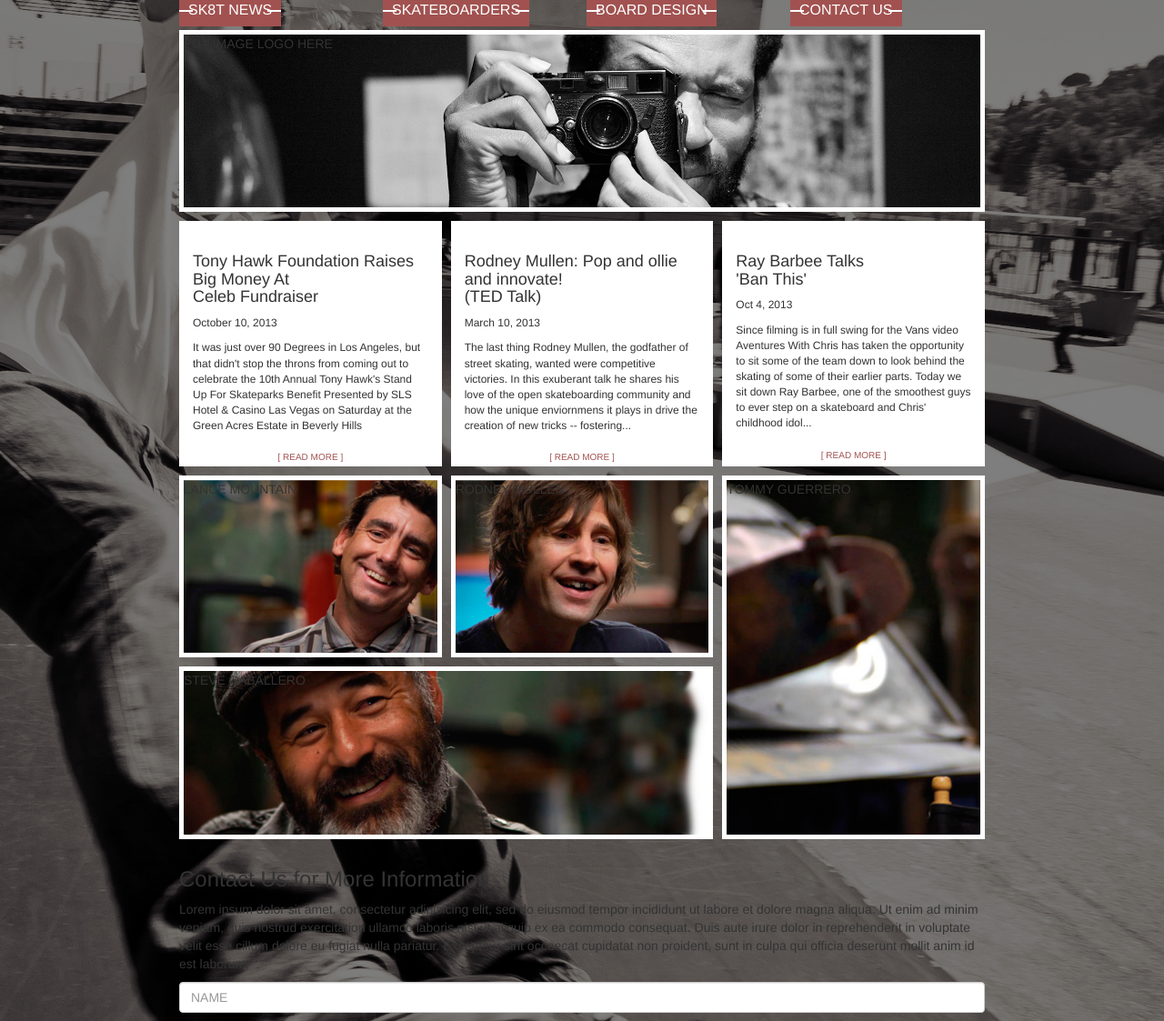
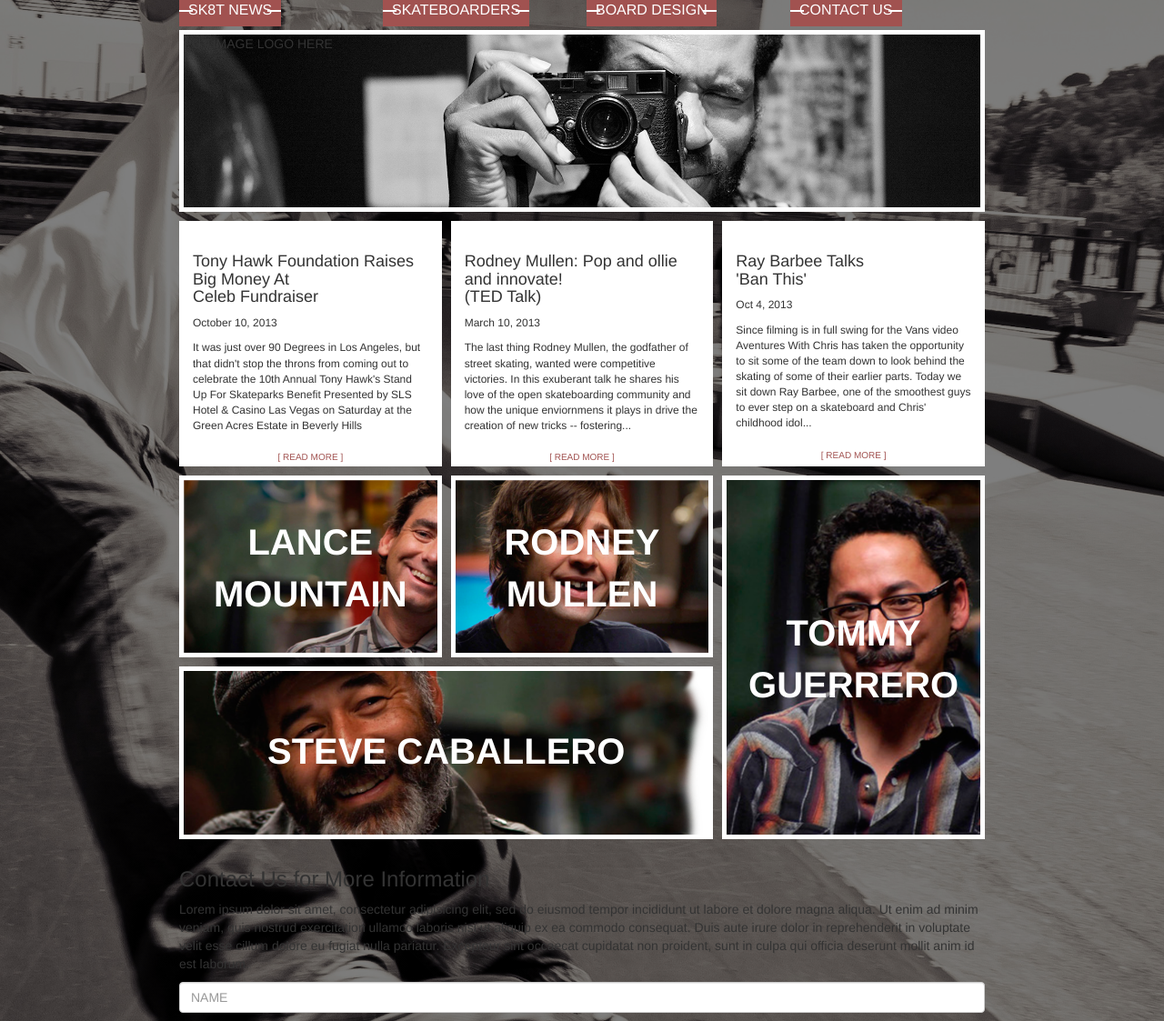
Before and after one commit to BradleyNR/2.2-sass-responsive-bootstrap, a plain HTML site: page index.html in a window 1280 px wide. Shown: the top 1123 px of the page at 91% size. Drawn offline with Linux system fonts and the light colour scheme.

Commit message:
built skateboarder images

```diff
--- a/index.html
+++ b/index.html
@@ -73,18 +73,18 @@
           <!--nested row to create layout-->
           <div class="row">
             <div class="col-md-6">
-              <p class="skater1">LANCE MOUNTAIN</p>
+              <p class="skater1 allskater">LANCE MOUNTAIN</p>
             </div>
             <div class="col-md-6">
-              <p class="skater2">RODNEY MULLEN</p>
+              <p class="skater2 allskater">RODNEY MULLEN</p>
             </div>
             <div class="col-md-12">
-              <p class="skater4">STEVE CABALLERO</p>
+              <p class="skater4 allskater">STEVE CABALLERO</p>
             </div>
           </div>
         </div>
         <div class="col-md-4">
-          <p class="skater3">TOMMY GUERRERO</p>
+          <p class="skater3 allskater">TOMMY GUERRERO</p>
         </div>
       </div>
 
--- a/scss/styles.scss
+++ b/scss/styles.scss
@@ -95,13 +95,22 @@ body{
   margin-top: 10px;
 }
 
+.allskater{
+  color: $white;
+  text-align: center;
+  font-size: 40px;
+  font-weight: bold;
+  vertical-align: middle;
+  padding-top: 40px;
+}
+
 .skater1{
   background-image: url("../skateboard-images/sk8er-4.png");
   background-repeat: no-repeat;
   background-size: cover;
   height: 200px;
   border: 5px solid $white;
-  background-position: -50px 0px;
+
 }
 
 .skater2{
@@ -110,6 +119,7 @@ body{
   background-size: cover;
   height: 200px;
   border: 5px solid $white;
+
 }
 
 .skater3{
@@ -118,6 +128,9 @@ body{
   background-size: cover;
   height: 400px;
   border: 5px solid $white;
+  background-position: -330px 0px;
+  padding-top: 140px;
+
 }
 
 .skater4{
@@ -127,4 +140,6 @@ body{
   height: 190px;
   border: 5px solid $white;
   background-position: 0px -80px;
+  padding-top: 60px;
+
 }
```
Also changed, not shown: css/styles.css, 3 other files.
